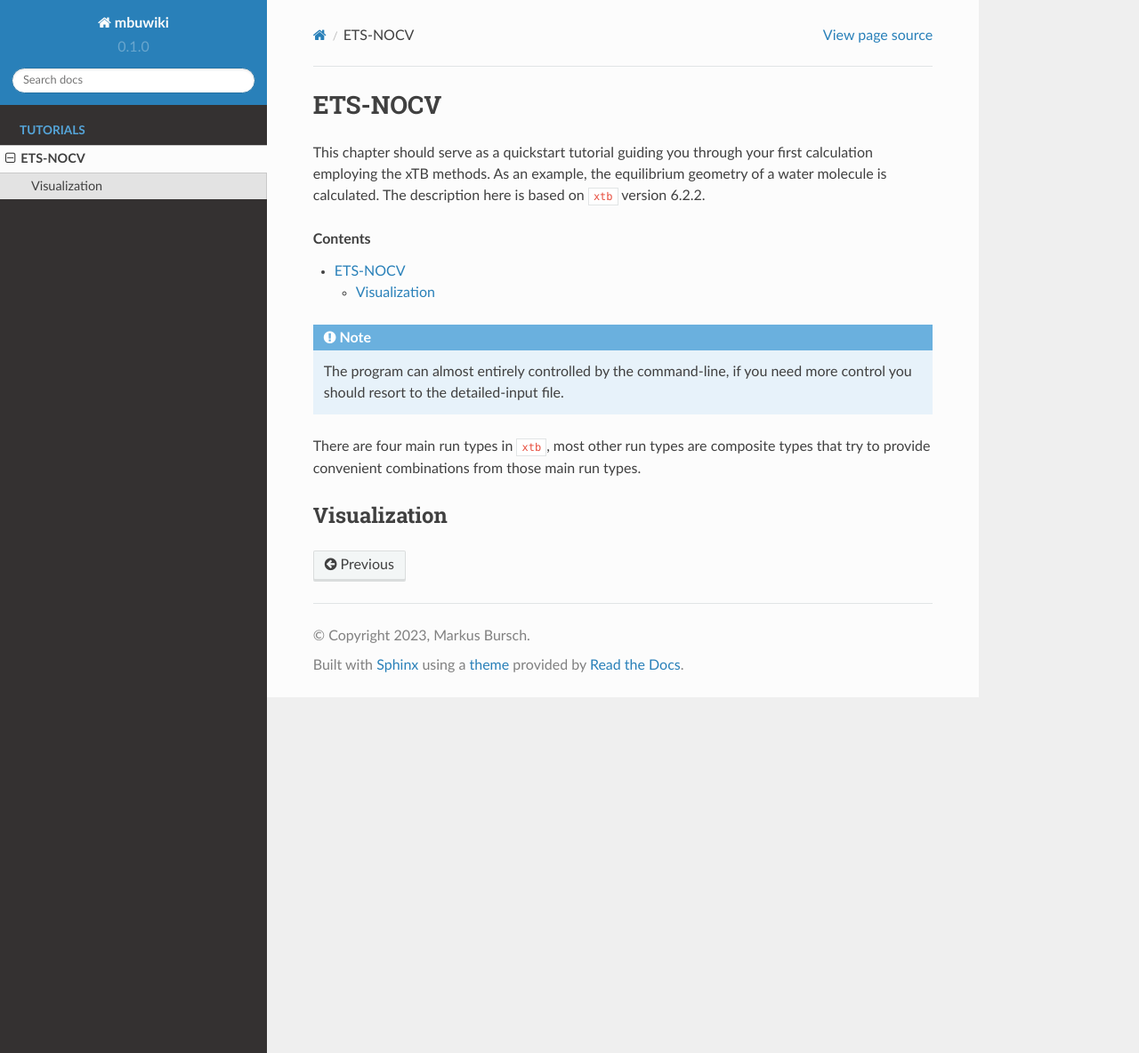
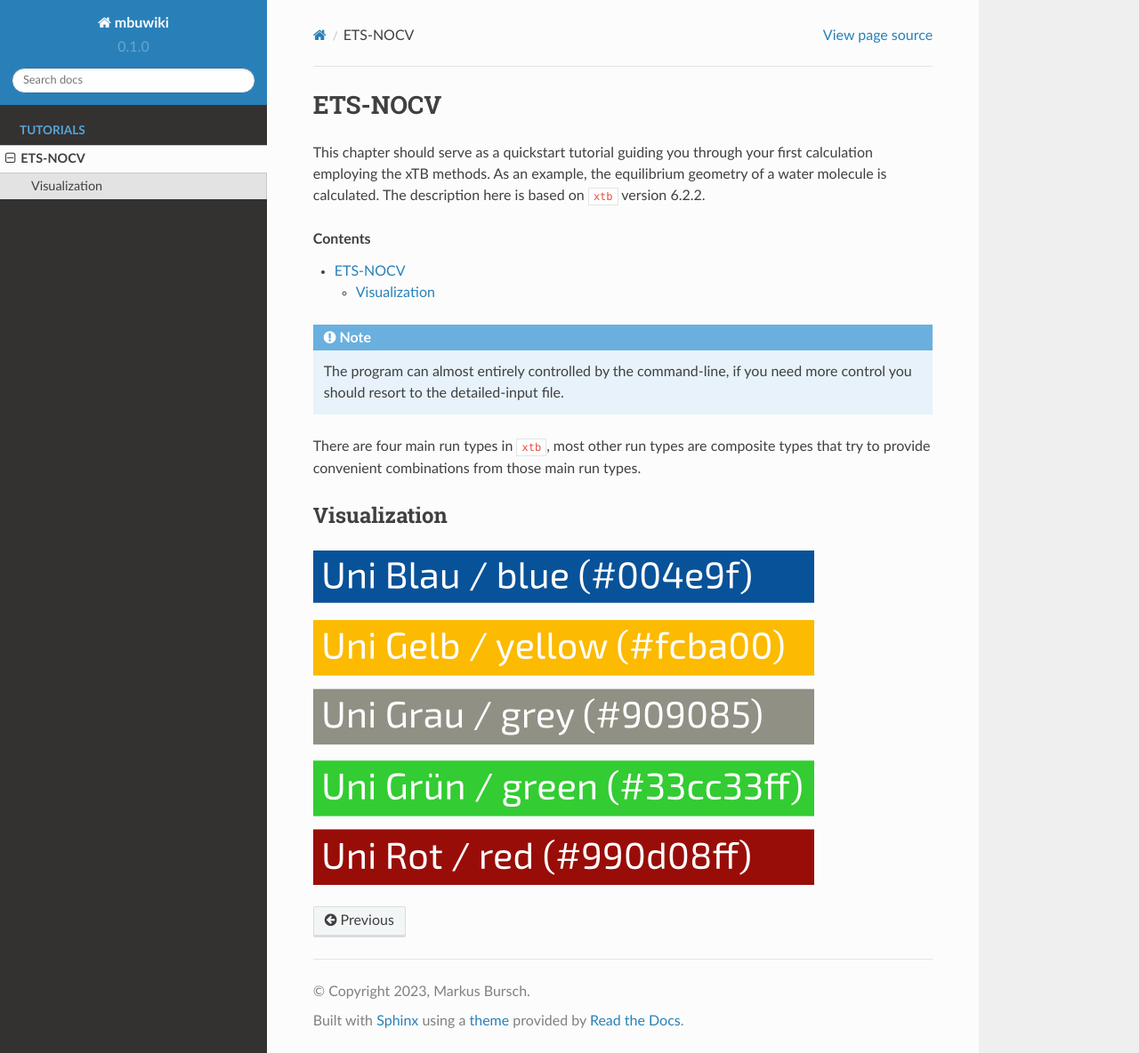
Before and after one commit to maburs/mbuwiki, a Sphinx documentation site: the page built from docs/source/nocv.rst, in a window 1280 px wide and 1184 px high. Shown: the whole window at 89% size. Built offline with Sphinx 7.4.7 and the Read the Docs theme 2.0.0, drawn with Linux system fonts in a browser that asks for light colours.

Commit message:
Update nocv.rst

```diff
--- a/docs/source/nocv.rst
+++ b/docs/source/nocv.rst
@@ -21,3 +21,5 @@ those main run types.
 
 Visualization
 ========================
+
+.. image:: ../figures/unibonn_colors.png
```
